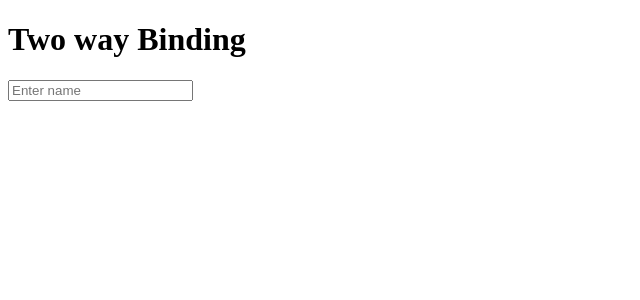
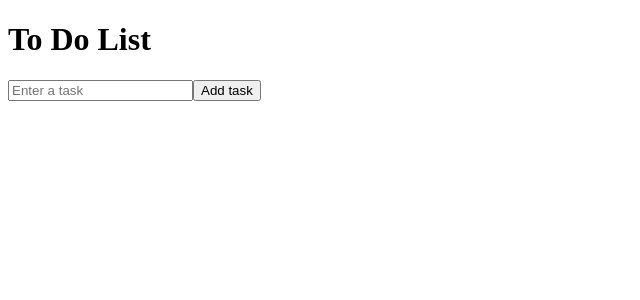
Before and after one commit to leonischu/Angular, an Angular app: page / in a window 1280 px wide. Shown: the top 300 px of the page, without its empty margins (0-640 px from the left). Built offline with nearby package versions, Linux system fonts and the light colour scheme.

Commit message:
To Do List

```diff
--- a/src/app/app.css
+++ b/src/app/app.css
@@ -31,3 +31,8 @@
     margin: auto;
     margin-bottom: 30px;
 } */
+ .task-list  {
+    display: flex;
+    justify-content: space-around;
+    list-style-type: none;
+ }
--- a/src/app/app.html
+++ b/src/app/app.html
@@ -1,51 +1,13 @@
-<!-- <h1>{{count()}}</h1> -->
-<!-- <button (click)=" count.set(100)" >Increase Value</button>
-<button (click)=" count.set(100)" >Increase Property</button> -->
-<!--
-<h1>{{x}}</h1>
-
-<button (click)="updateValue()" >Update</button>  -->
-
-<!-- <button (click)="updateValue('dec')">Decrement</button>
-<h1>{{count()}}</h1>
-<button (click)="updateValue('inc')" >Increment</button> -->
-
-<!-- <h1>{{count()}}</h1>
-<h2>{{data()}}</h2>
-<button (click) = "updateSignal()">Update</button> -->
-<!-- <h1>{{z()}}</h1>
-<button  (click) = "showValue()">Show Value</button> -->
-<!-- <h1>{{userName()}}</h1>
-<h1>hello</h1>
-<button (click)="togglevalue()">Update</button>
-<h1>{{count()}}</h1>
-@if(displayHeading){
-    <h1>page Heading</h1>
-} -->
-<!--
-@for(user of users; track user)
-{
-
-    @if($first || $last){
-        <h3 style = "background-color: red;">this is our {{$index+1}} user and name is {{user}}</h3>
-
-    }
-    @else{
-    <h3>this is our {{$index+1}} user and name is {{user}}</h3>
-       } -->
-
-       <!-- @if($odd){
-        <h3 style="background-color: aqua;"> this is our{{$index}} user and name is {{user}}</h3>
-       } -->
+<h1>To Do List </h1>
 
 
+<input [(ngModel)]= "task" type="text" placeholder="Enter a task">
 
-<!-- } -->
-<!-- @empty(){
-    <h1>NO record found</h1>
-} -->
-
-
-<h1>Two way Binding</h1>
-<input [(ngModel)]="name" type="text" placeholder = "Enter name">
-<h1>{{name}}</h1>
+<button (click)="addTask()">Add task</button>
+@for(task of taskList; track task.id){
+    <ul class="task-list">
+        <li>{{task.id}}</li>
+        <li>{{task.task}}</li>
+        <li><button (click)="deleteTask(task.id)">Delete</button></li>
+    </ul>
+}
--- a/src/app/app.ts
+++ b/src/app/app.ts
@@ -11,105 +11,18 @@ import { RouterOutlet } from '@angular/router';
 })
 export class App {
 
-name = ""
+  task = "";
+  taskList:{id:number,task:string}[] = [];
+  nextId=1;
+
+  addTask(){
+
+    this.taskList.push({id:  this.nextId++,task:this.task})
+    console.log(this.taskList);
+
+  }
+  deleteTask(taskId:number){
+   this.taskList =  this.taskList.filter((item) => item.id! == taskId);
+  }
 
 }
-
-
-//   users = [
-//   "Aarav",
-//   "Sita",
-//   "Rahul",
-//   "Priya",
-//   "Anita",
-//   "Rohan",
-//   "Kiran",
-//   "Pooja",
-//   "Sanjay",
-//   "Nischal"
-// ];
-
-
-
-
-//  userName = signal('Nischal')
-//   count =signal(0)
-//   displayHeading=false
-//   constructor(){
-//     effect(()=>{
-//       console.log(this.userName)
-//         if(this.count() == 2)
-//         {
-//           this.displayHeading = true;
-//           setTimeout(()=>{
-//             this.displayHeading=false
-//           },2000)
-//         }
-//         else{
-//           this.displayHeading = false
-//         }
-
-
-
-//     })
-//   }
-
-//  togglevalue(){
-//   this.count.set(this.count()+1)
-//  }
-
-
-
-
-
-
-
-
-
-
-  // x =signal(10);
-  // y = signal(20);
-  // z = computed(()=>this.x() + this. y()) ;
-  // showValue(){
-  //   console.log(this.z());
-  //   this.x.set(100) ;
-  //   console.log(this.z());
-
-  // }
-
-
-
-// data = signal<number | string>(10);
-// data: WritableSignal<number | string> = signal(10);
-// count:Signal<number> = computed(()=>200 ); // define garesi esko value change garna mildaina
-// updateSignal(){
-//   this.data.set("hello")
-
-
-
-
-
-
-
-
-// count = signal(10)
-// x = 20;
-// constructor(){
-//   effect(()=>{
-//     console.log(this.count());
-//   })
-
-// }
-
-// updateValue(val:string){
-
-//   if(val=='inc'){
-//   this.count.set(this.count()+1);
-//   // this.x= this.x+1;
-//   }
-// else {
-// this.count.set(this.count()-1)
-// }
-
-
-// }
```
